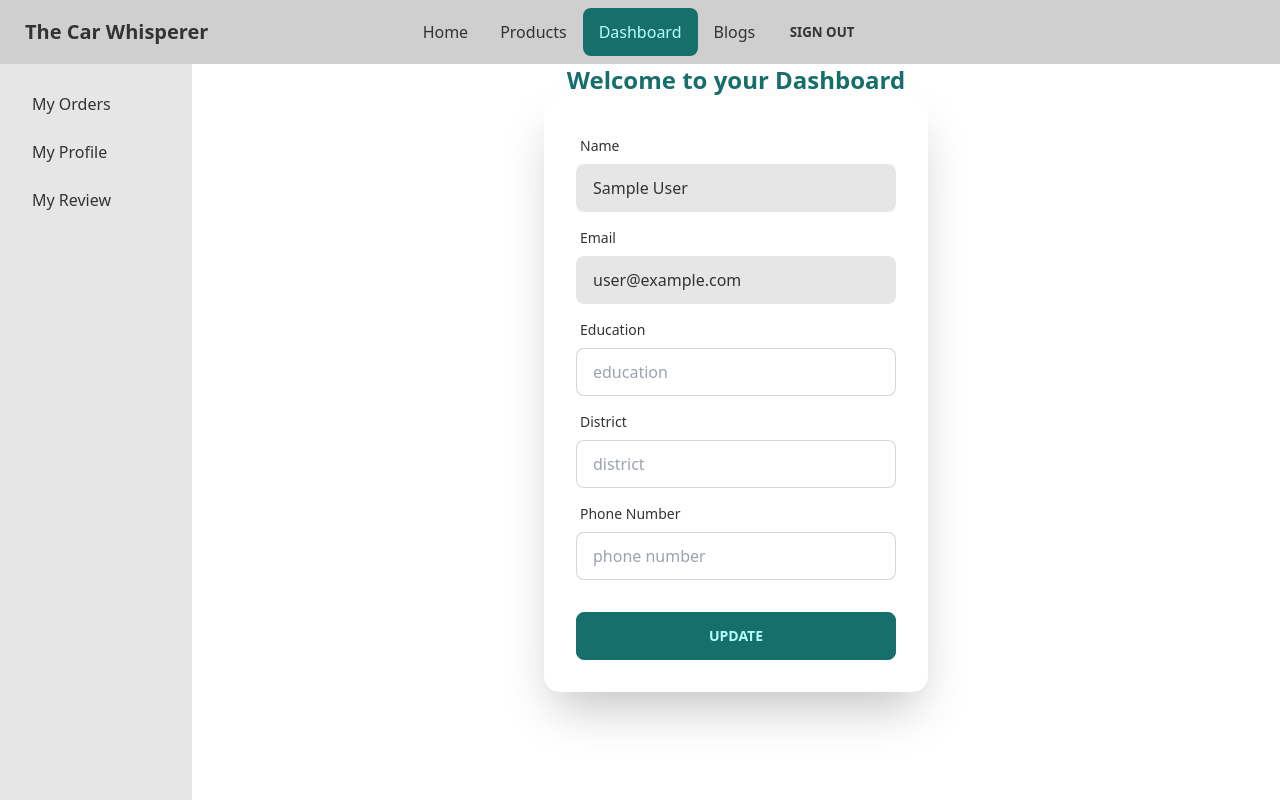
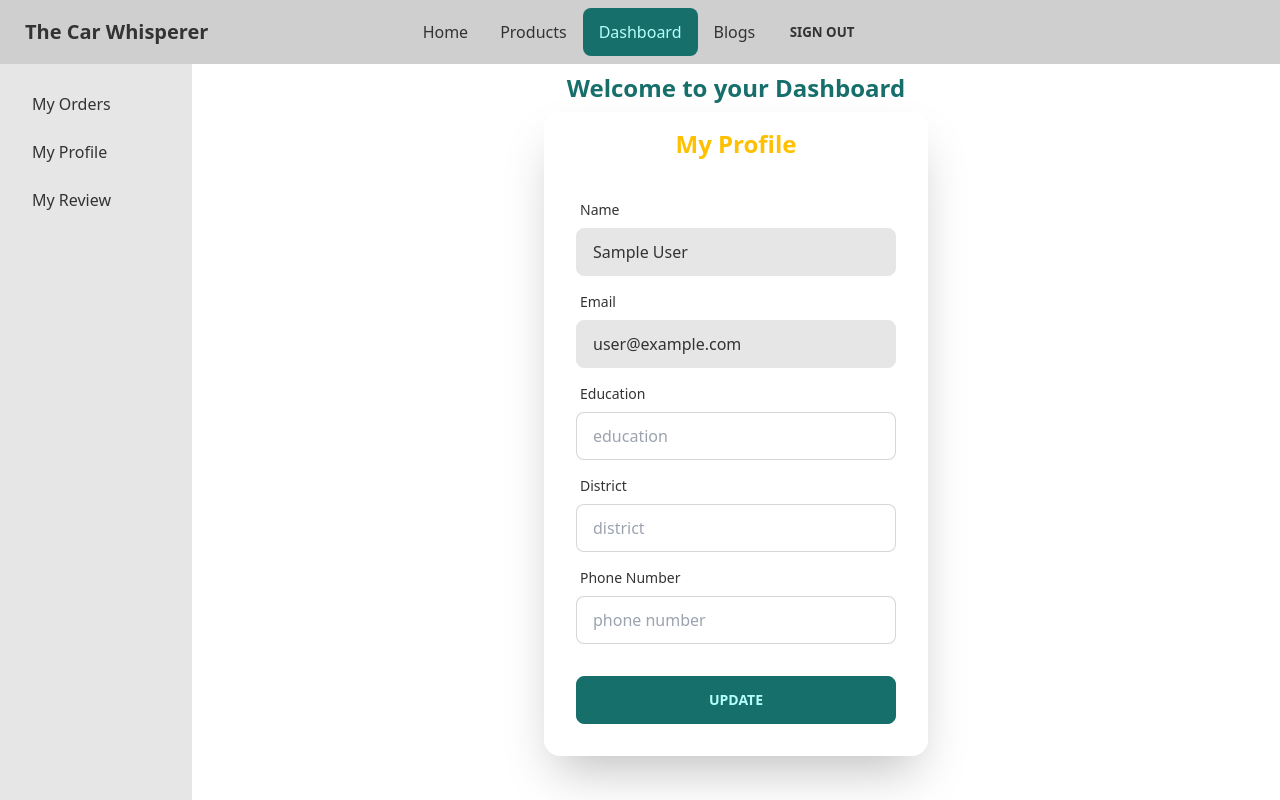
Before and after one commit to anikjoyy/manufacturer-website-client-side, a React (Create React App) app: page /dashboard/profile in a window 1280 px wide. Shown: the top 800 px of the page. Built offline with nearby package versions, Linux system fonts and the light colour scheme; no server answers; sample sign-in values are in the browser's storage.

Commit message:
modified some names

```diff
--- a/src/Pages/Dashboard/Dashboard.js
+++ b/src/Pages/Dashboard/Dashboard.js
@@ -14,7 +14,7 @@ const Dashboard = () => {
       <PageTitle title='Dashboard'></PageTitle>
       <input id='dashboard-sidebar' type='checkbox' className='drawer-toggle' />
       <div className='drawer-content'>
-        <h2 className=' text-center text-2xl font-bold text-primary'>
+        <h2 className=' text-center text-2xl font-bold text-primary my-2'>
           Welcome to your Dashboard
         </h2>
         <Outlet></Outlet>
--- a/src/Pages/Dashboard/MyProfile.js
+++ b/src/Pages/Dashboard/MyProfile.js
@@ -7,6 +7,9 @@ const MyProfile = () => {
   return (
     <div class='hero min-h-[70vh]'>
       <div class='card w-full max-w-sm shadow-2xl bg-base-100'>
+        <h2 className='text-2xl text-center mt-4 text-secondary font-bold'>
+          My Profile
+        </h2>
         <div class='card-body'>
           <div class='form-control'>
             <label class='label'>
```
